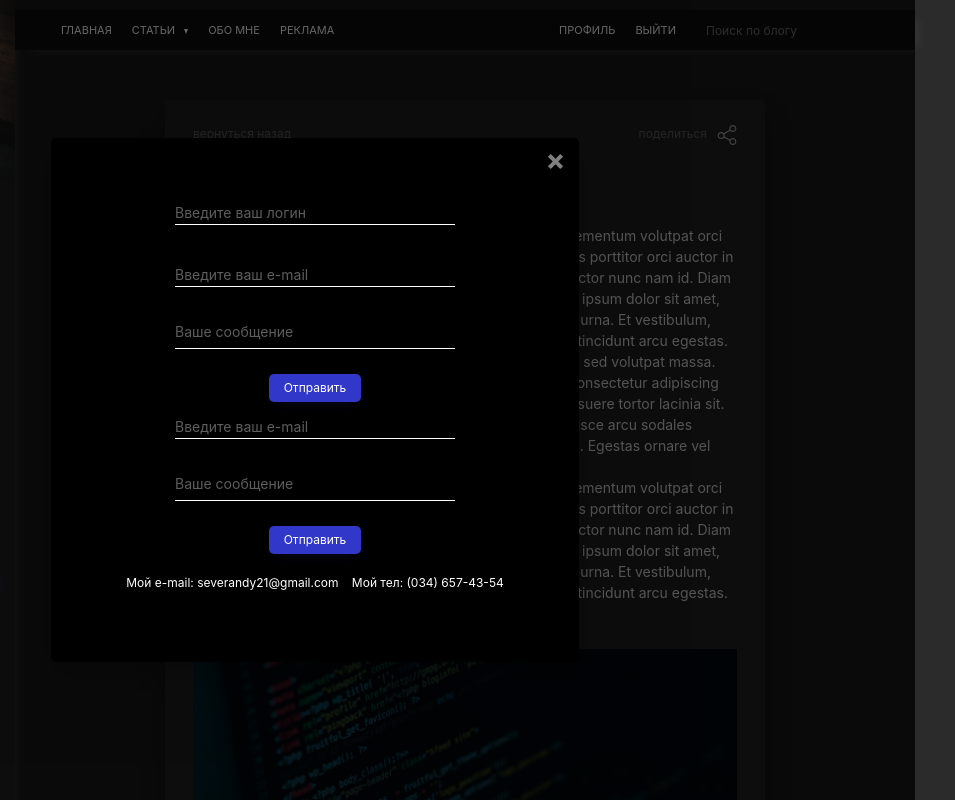
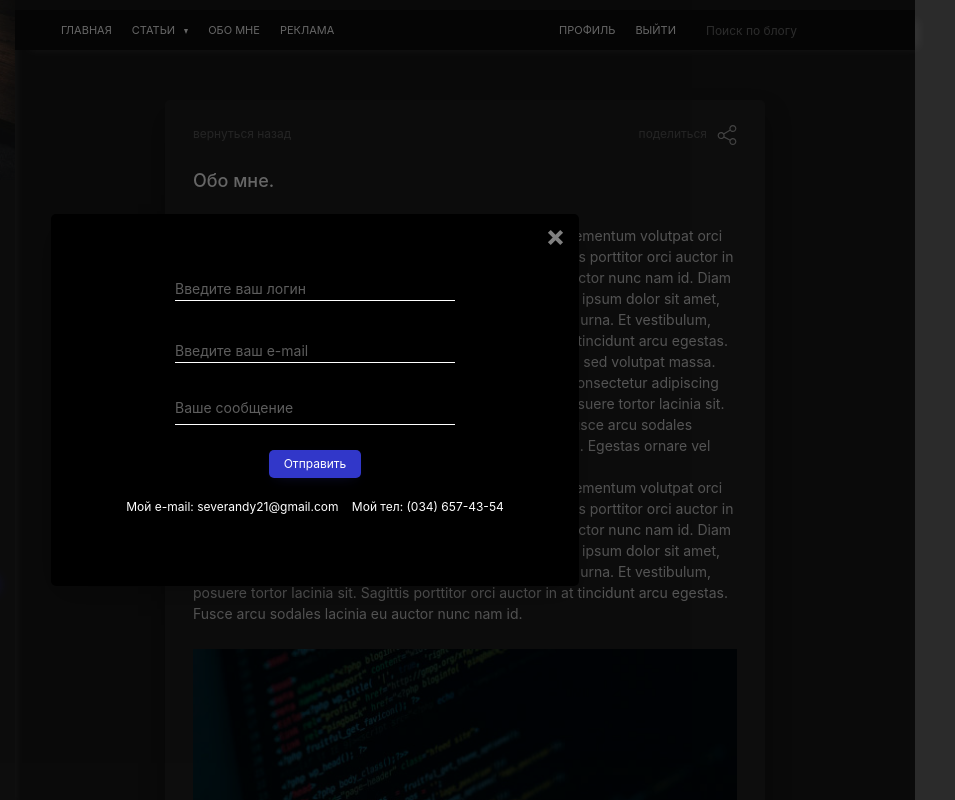
Before and after one commit to AndreySeverenchuk/ManyPagesSite, a plain HTML site: page aboutme.html in a window 1280 px wide. Both pictures are taken after a click on the button "Написать мне". Shown: the top 800 px of the page, 325-1280 px from the left. Drawn offline with Linux system fonts and the light colour scheme.

Commit message:
Add files via upload

```diff
--- a/aboutme.html
+++ b/aboutme.html
@@ -228,16 +228,12 @@
                     </svg>
                 </div>
                 <div class="admin">
-                    <form class="form" action="https://formspree.io/f/mqknennq" method="POST" id="sendMessage">
-                        <form class="form" action="#" method="post" id="sendMessage">
-                            <input class="form__textarea textarea--admin form__textarea--light _req" name="login" type="login" placeholder="Введите ваш логин">
-                            <input class="form__textarea textarea--admin form__textarea--light _req" type="email" name="_replyto" placeholder="Введите ваш e-mail">
-                            <textarea class="form__textarea textarea--admin form__textarea--light _req" type="text" name="body" placeholder="Ваше сообщение" data-resize></textarea>
-                            <button class="btn__small btn--center" type="submit" value="Send">Отправить</button>
-                            <input class="form__textarea textarea--admin form__textarea--light _req" type="email" name="email" placeholder="Введите ваш e-mail">
-                            <textarea class="form__textarea textarea--admin form__textarea--light _req" type="text" name="message" placeholder="Ваше сообщение" data-resize></textarea>
-                            <button class="btn__small btn--center" type="submit">Отправить</button>
-                        </form>
+                    <form class="form" action="https://formspree.io/f/mqknennq" method="post" id="sendMessage">
+                        <input class="form__textarea textarea--admin form__textarea--light _req" name="login" type="login" placeholder="Введите ваш логин">
+                        <input class="form__textarea textarea--admin form__textarea--light _req" type="email" name="_replyto" placeholder="Введите ваш e-mail">
+                        <textarea class="form__textarea textarea--admin form__textarea--light _req" type="text" name="body" placeholder="Ваше сообщение" data-resize></textarea>
+                        <button class="btn__small btn--center" type="submit" value="Send">Отправить</button>
+                    </form>
                 </div>
                 <ul class="admin__act">
                     <li>
```
Also changed, not shown: index.html (+6 -10 lines), post.html (+6 -10 lines), profile.html (+6 -10 lines), reset.html (+6 -10 lines), search.html (+6 -10 lines), signin.html (+6 -10 lines), signup.html (+6 -10 lines), text.html (+6 -10 lines), works.html (+6 -10 lines).
